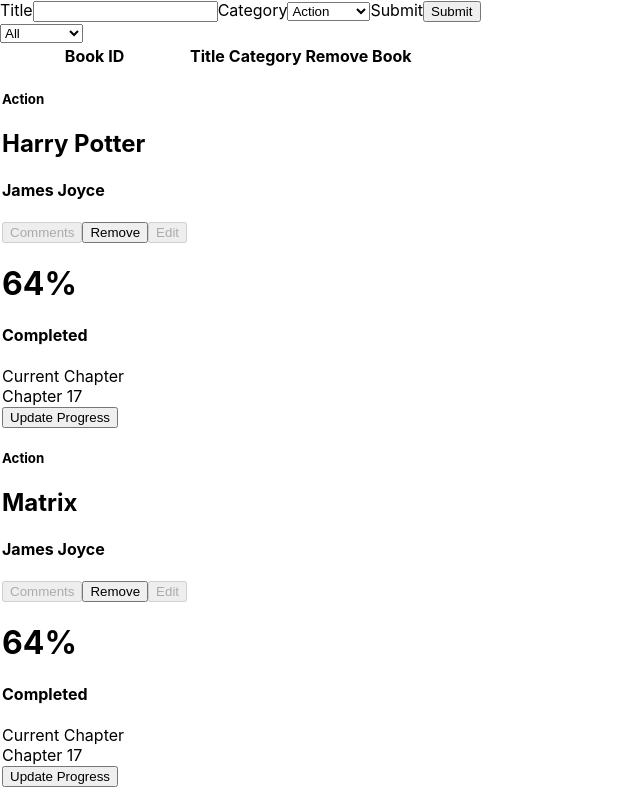
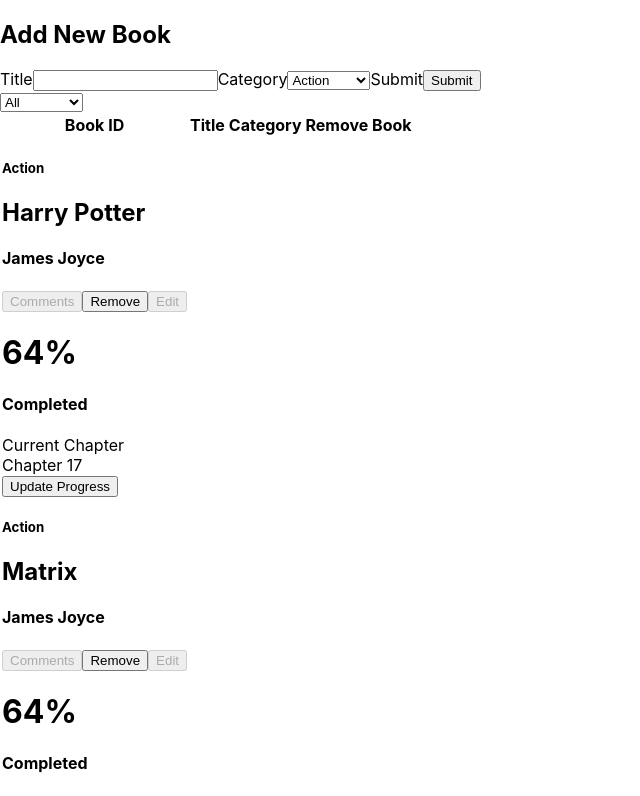
Before and after one commit to luisvinicius09/bookstoreRedux, a React (Create React App) app: page / in a window 1280 px wide. Shown: the top 796 px of the page, without its empty margins (0-640 px from the left). Built offline with nearby package versions, Linux system fonts and the light colour scheme.

Commit message:
Update form to add class names

```diff
--- a/src/containers/BooksForm.js
+++ b/src/containers/BooksForm.js
@@ -55,22 +55,25 @@
   render() {
     const { title, category } = this.state;
     return (
-      <form onSubmit={this.handleSubmit}>
+      <div className="form-container">
+        <h2 className="form-title">Add New Book</h2>
+        <form className="main-form" onSubmit={this.handleSubmit}>
           <label htmlFor="title">
             Title
-          <input name="title" placholder="Title" onChange={this.handleChange} value={title} />
+            <input name="title" id="title" placholder="Title" onChange={this.handleChange} value={title} required />
           </label>
           <label htmlFor="category">
             Category
-          <select name="category" onChange={this.handleChange} value={category}>
+            <select name="category" id="category" onChange={this.handleChange} value={category}>
               { categories.map((c) => <option key={c} value={c}>{c}</option>) }
             </select>
           </label>
           <label htmlFor="submit">
             Submit
-          <input type="submit" />
+            <input type="submit" className="submit" />
           </label>
         </form>
+      </div>
     );
   }
 }
```
Lines whose indentation alone changed are shown as unchanged.
